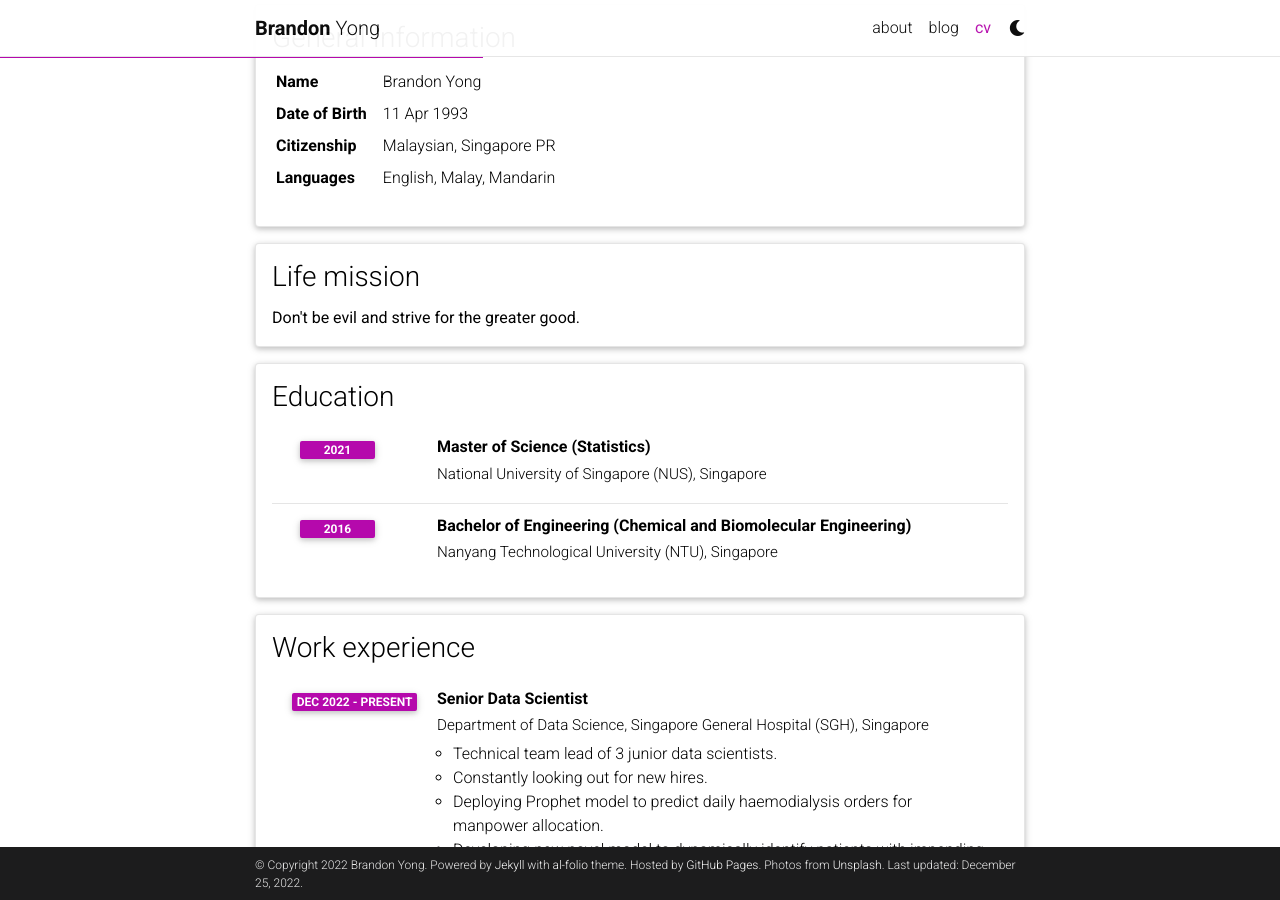
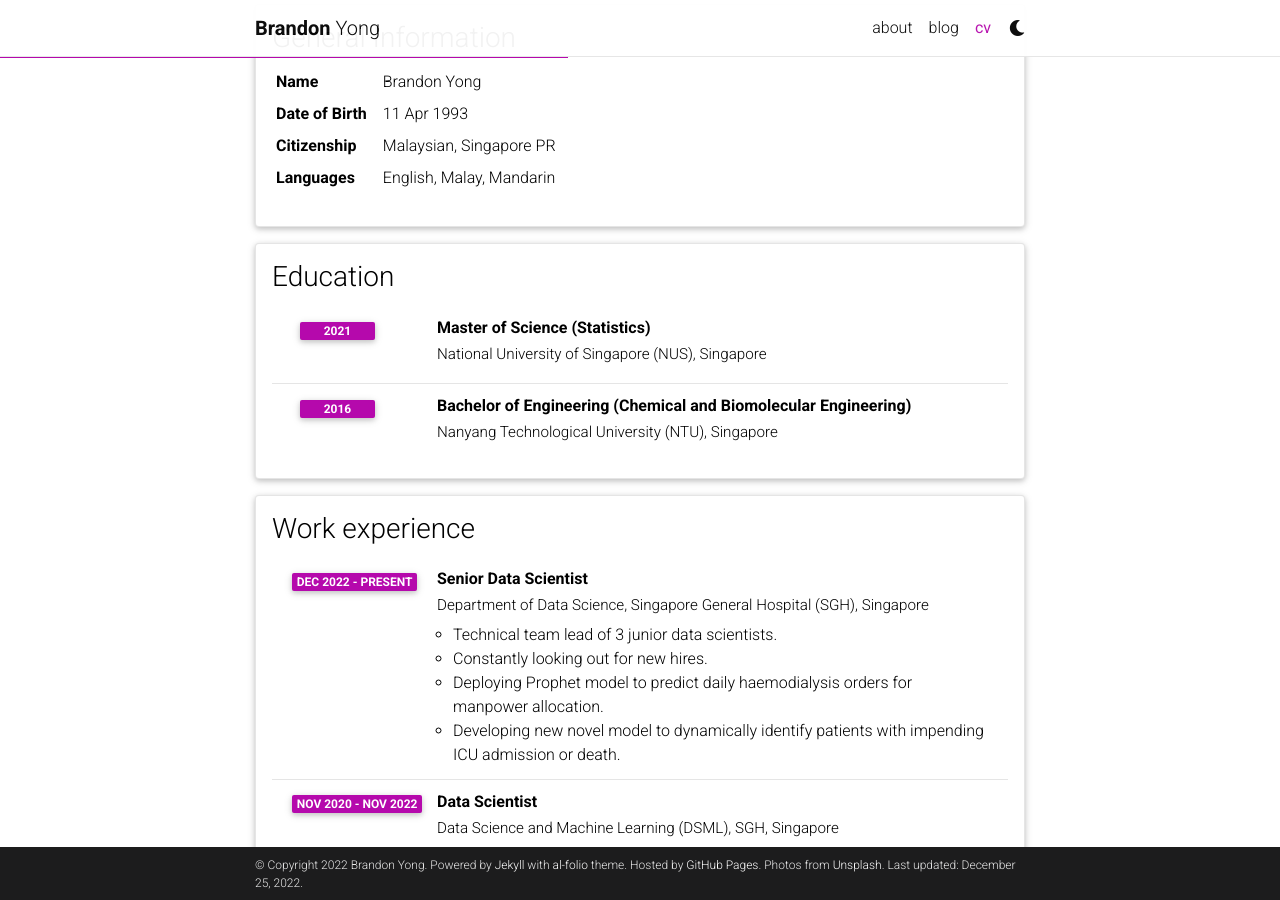
Before and after one commit to brandonyongys/brandonyongys.github.io, a Jekyll site: the page built from _pages/cv.md, in a window 1280 px wide and 900 px high, scrolled down 301 px. Built offline with Jekyll 4.4.1, drawn with Linux system fonts in a browser that asks for light colours; comment, search, counter and statistics services are not loaded; a style sheet for code colours, icons or effects is not loaded.

Commit message:
Removed extra life mission

```diff
--- a/_data/cv.yml
+++ b/_data/cv.yml
@@ -1,6 +1,7 @@
 - title: Life mission
   contents:
     Don't be evil and strive for the greater good.
+
 
 - title: General Information
   type: map
@@ -14,9 +15,6 @@
     - name: Languages
       value: English, Malay, Mandarin
 
-- title: Life mission
-  contents:
-    Don't be evil and strive for the greater good.
 
 - title: Education
   type: time_table
@@ -28,6 +26,7 @@
     - title: Bachelor of Engineering (Chemical and Biomolecular Engineering)
       institution: Nanyang Technological University (NTU), Singapore
       year: 2016
+
 
 - title: Work experience
   type: time_table
```
